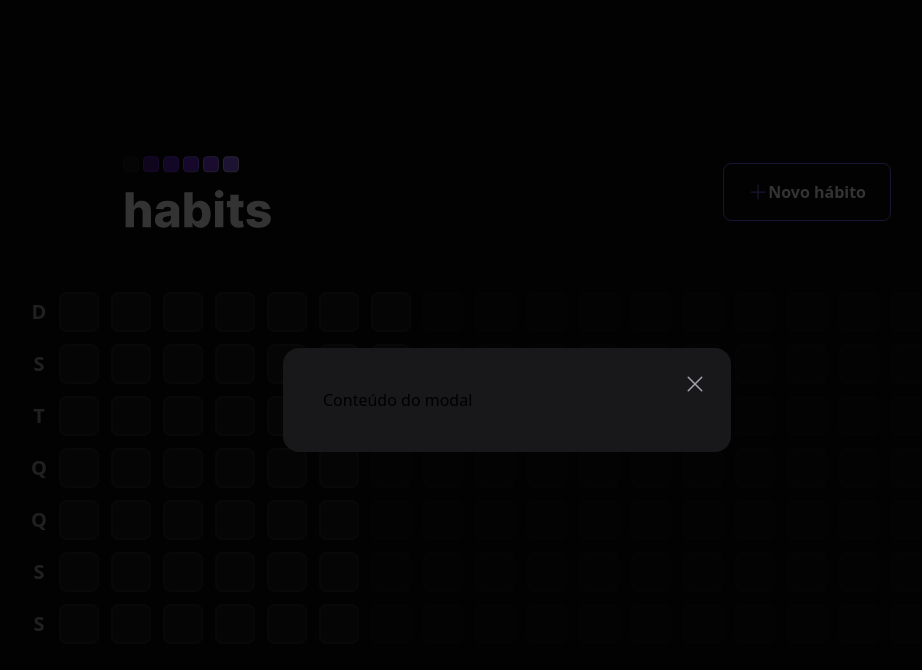
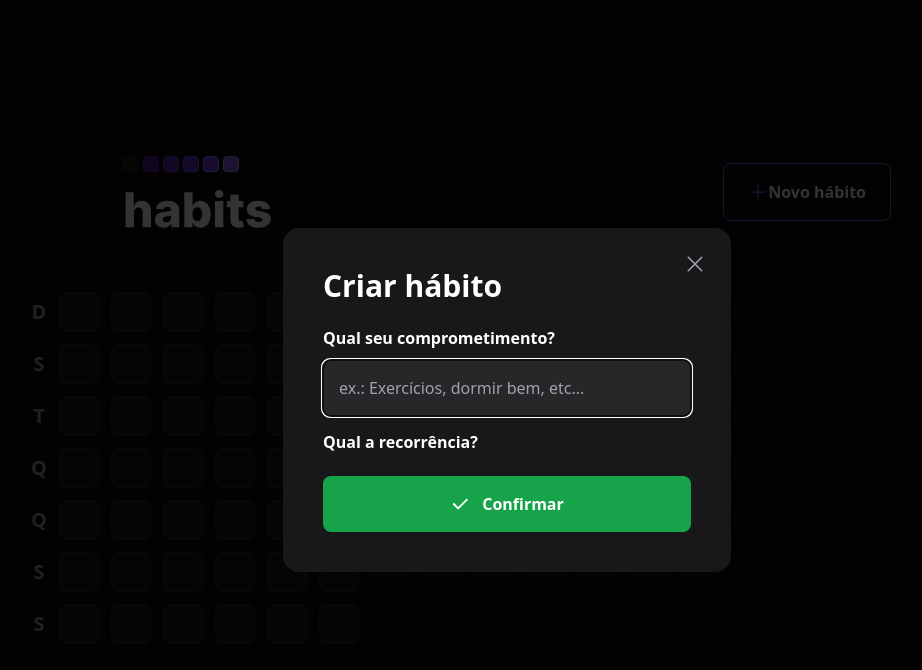
Before and after one commit to NicholasNascimento/nlw_setup_ignite, a React (Vite) app in the folder web/: page / in a window 1280 px wide. Both pictures are taken after a click on the button "Novo hábito". Shown: the top 670 px of the page, without its empty margins (133-1055 px from the left). Built offline with nearby package versions, Linux system fonts and the light colour scheme.

Commit message:
Updating content

```diff
--- a/web/src/components/Header.tsx
+++ b/web/src/components/Header.tsx
@@ -2,6 +2,7 @@
 import * as Dialog from '@radix-ui/react-dialog';
 
 import logoImage from '../assets/logo.svg'
+import { NewHabitForm } from './NewHabitForm';
 
 export function Header() {
   return (
@@ -25,7 +26,11 @@
               <X size={24} aria-label="Fechar" />
             </Dialog.Close>
 
-            Conteúdo do modal
+            <Dialog.Title className='text-white text-3xl leading-ti font-extrabold'>
+              Criar hábito
+            </Dialog.Title>
+
+            <NewHabitForm />
           </Dialog.Content>
         </Dialog.Portal>
       </Dialog.Root>
--- /dev/null
+++ b/web/src/components/NewHabitForm.tsx
@@ -0,0 +1,28 @@
+import { Check } from "phosphor-react";
+
+export function NewHabitForm() {
+  return (
+    <form className="w-full flex flex-col mt-6">
+      <label htmlFor="title" className="text-white font-semibold leading-tight">
+        Qual seu comprometimento?
+      </label>
+
+      <input
+        type="text"
+        id="title"
+        placeholder="ex.: Exercícios, dormir bem, etc..."
+        className="p-4 rounded-lg mt-3 bg-zinc-800 text-white placeholder:text-zinc-400"
+        autoFocus
+      />
+
+      <label htmlFor="" className="text-white font-semibold leading-tight mt-4">
+        Qual a recorrência?
+      </label>
+
+      <button type="submit" className="text-white mt-6 rounded-lg p-4 flex items-center justify-center gap-3 font-semibold bg-green-600 hover:bg-green-500">
+        <Check size={20} weight="bold" />
+        Confirmar
+      </button>
+    </form>
+  )
+}
```
